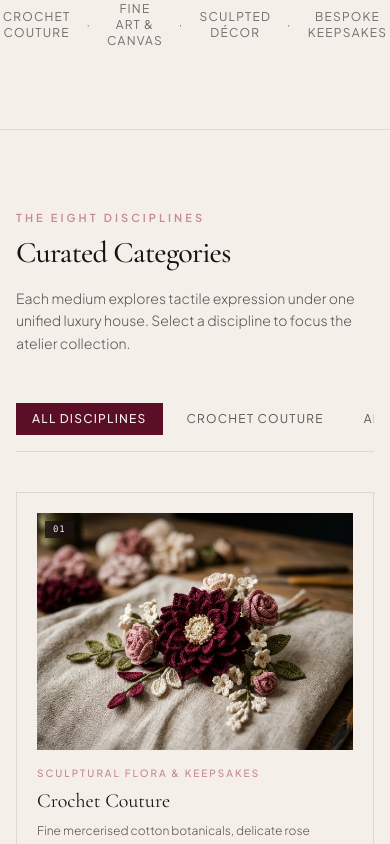
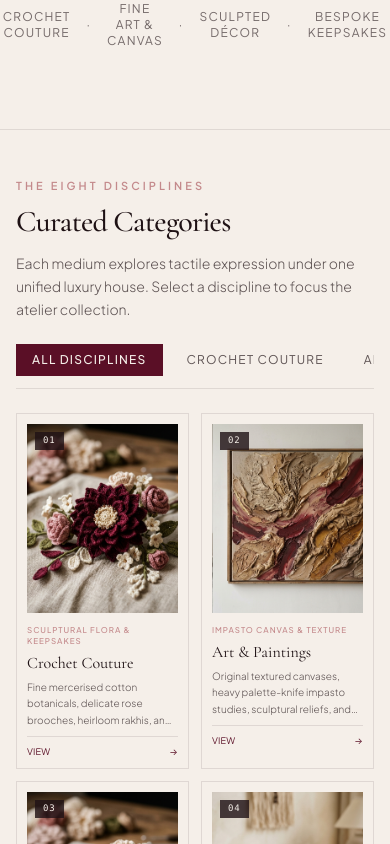
Before and after one commit to karunyabymahek/karunya, a React (Vite) app: page / in a window 390 px wide. Shown: the part 1380-2224 px from the top of the page. Built offline with nearby package versions, Linux system fonts and the light colour scheme; no server answers.

Commit message:
fix: redesign category cards for phone screens

```diff
--- a/src/components/CategoryNav.tsx
+++ b/src/components/CategoryNav.tsx
@@ -80,14 +80,14 @@ export const CategoryNav: React.FC<CategoryNavProps> = ({
   onSelectCategory,
 }) => {
   return (
-    <section id="categories" className="py-20 px-6 sm:px-8 max-w-7xl mx-auto border-t border-[#1E1114]/10">
+    <section id="categories" className="py-12 sm:py-20 px-4 sm:px-8 max-w-7xl mx-auto border-t border-[#1E1114]/10">
       {/* Section Header */}
-      <div className="flex flex-col md:flex-row md:items-end justify-between mb-12 space-y-4 md:space-y-0">
+      <div className="flex flex-col md:flex-row md:items-end justify-between mb-6 sm:mb-12 space-y-3 md:space-y-0">
         <div>
           <span className="text-[11px] uppercase tracking-[0.28em] text-[#C48A8C] font-semibold block mb-2">
             The Eight Disciplines
           </span>
-          <h2 className="font-editorial text-3xl sm:text-5xl text-[#1E1114] tracking-tight font-medium">
+          <h2 className="font-editorial text-3xl sm:text-5xl text-[#1E1114] tracking-tight font-medium leading-tight">
             Curated Categories
           </h2>
         </div>
@@ -98,7 +98,7 @@ export const CategoryNav: React.FC<CategoryNavProps> = ({
       </div>
 
       {/* Filter Tabs Bar (Horizontal clean scrollable bar) */}
-      <div className="flex items-center gap-2 overflow-x-auto pb-4 mb-10 no-scrollbar border-b border-[#1E1114]/10">
+      <div className="flex items-center gap-2 overflow-x-auto pb-3 mb-6 sm:mb-10 no-scrollbar border-b border-[#1E1114]/10">
         <button
           onClick={() => onSelectCategory('all')}
           className={`px-4 py-2 text-xs uppercase tracking-widest whitespace-nowrap transition-colors cursor-pointer focus:outline-none ${
@@ -125,21 +125,21 @@ export const CategoryNav: React.FC<CategoryNavProps> = ({
       </div>
 
       {/* Visual Editorial Category Feature Grid */}
-      <div className="grid grid-cols-1 md:grid-cols-2 lg:grid-cols-4 gap-6">
+      <div className="grid grid-cols-2 md:grid-cols-2 lg:grid-cols-4 gap-3 sm:gap-6">
         {CATEGORIES.map((cat, idx) => {
           const isSelected = selectedCategory === cat.id;
           return (
             <div
               key={cat.id}
               onClick={() => onSelectCategory(cat.id)}
-              className={`group cursor-pointer p-5 transition-all duration-300 border ${
+              className={`group min-w-0 cursor-pointer p-2.5 sm:p-5 transition-all duration-300 border ${
                 isSelected
                   ? 'border-[#5A0F26] bg-[#5A0F26]/5 shadow-[0_8px_30px_rgba(90,15,38,0.06)]'
                   : 'border-[#1E1114]/10 bg-transparent hover:border-[#5A0F26]/40 hover:bg-[#F5EFE9]'
               }`}
             >
               {/* Category Image */}
-              <div className="overflow-hidden aspect-[4/3] bg-[#EAE3DB] mb-4 relative">
+              <div className="overflow-hidden aspect-[4/5] sm:aspect-[4/3] bg-[#EAE3DB] mb-3 sm:mb-4 relative">
                 <img
                   src={cat.previewImage}
                   alt={cat.title}
@@ -154,20 +154,20 @@ export const CategoryNav: React.FC<CategoryNavProps> = ({
 
               {/* Category Metadata */}
               <div className="space-y-1.5">
-                <p className="text-[10px] uppercase tracking-[0.2em] text-[#C48A8C] font-medium">
+                <p className="text-[8px] sm:text-[10px] uppercase tracking-[0.12em] sm:tracking-[0.2em] text-[#C48A8C] font-medium leading-snug">
                   {cat.tagline}
                 </p>
-                <h3 className="font-editorial text-xl text-[#1E1114] group-hover:text-[#5A0F26] transition-colors">
+                <h3 className="font-editorial text-base sm:text-xl leading-tight text-[#1E1114] group-hover:text-[#5A0F26] transition-colors">
                   {cat.title}
                 </h3>
-                <p className="text-xs text-[#1E1114]/70 font-light line-clamp-2 leading-relaxed">
+                <p className="text-[10px] sm:text-xs text-[#1E1114]/70 font-light line-clamp-3 sm:line-clamp-2 leading-relaxed">
                   {cat.description}
                 </p>
               </div>
 
               {/* View Action Link */}
-              <div className="pt-3 mt-3 border-t border-[#1E1114]/10 flex items-center justify-between text-[11px] uppercase tracking-wider text-[#5A0F26]">
-                <span>Filter Category</span>
+              <div className="pt-2 sm:pt-3 mt-2 sm:mt-3 border-t border-[#1E1114]/10 flex items-center justify-between gap-1 text-[9px] sm:text-[11px] uppercase tracking-wide sm:tracking-wider text-[#5A0F26]">
+                <span>View</span>
                 <span className="transition-transform duration-200 group-hover:translate-x-1">→</span>
               </div>
             </div>
```
